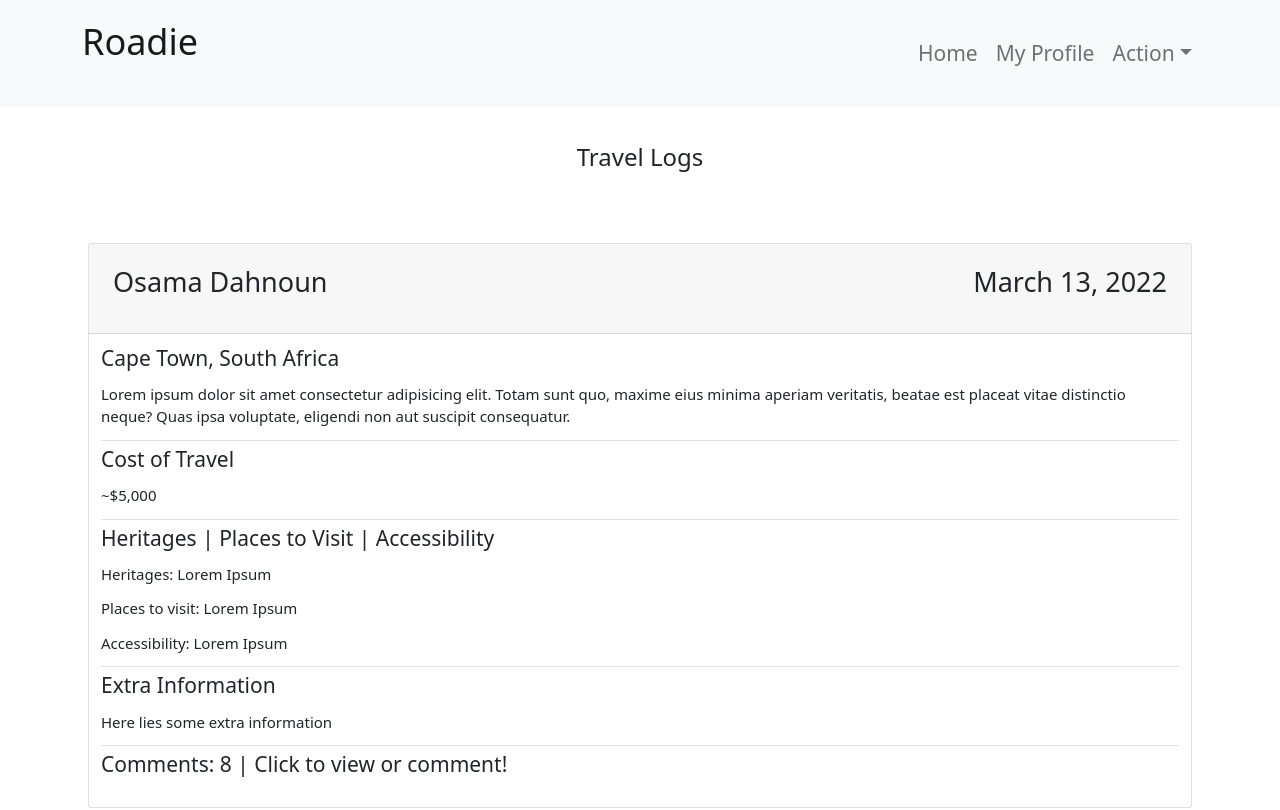
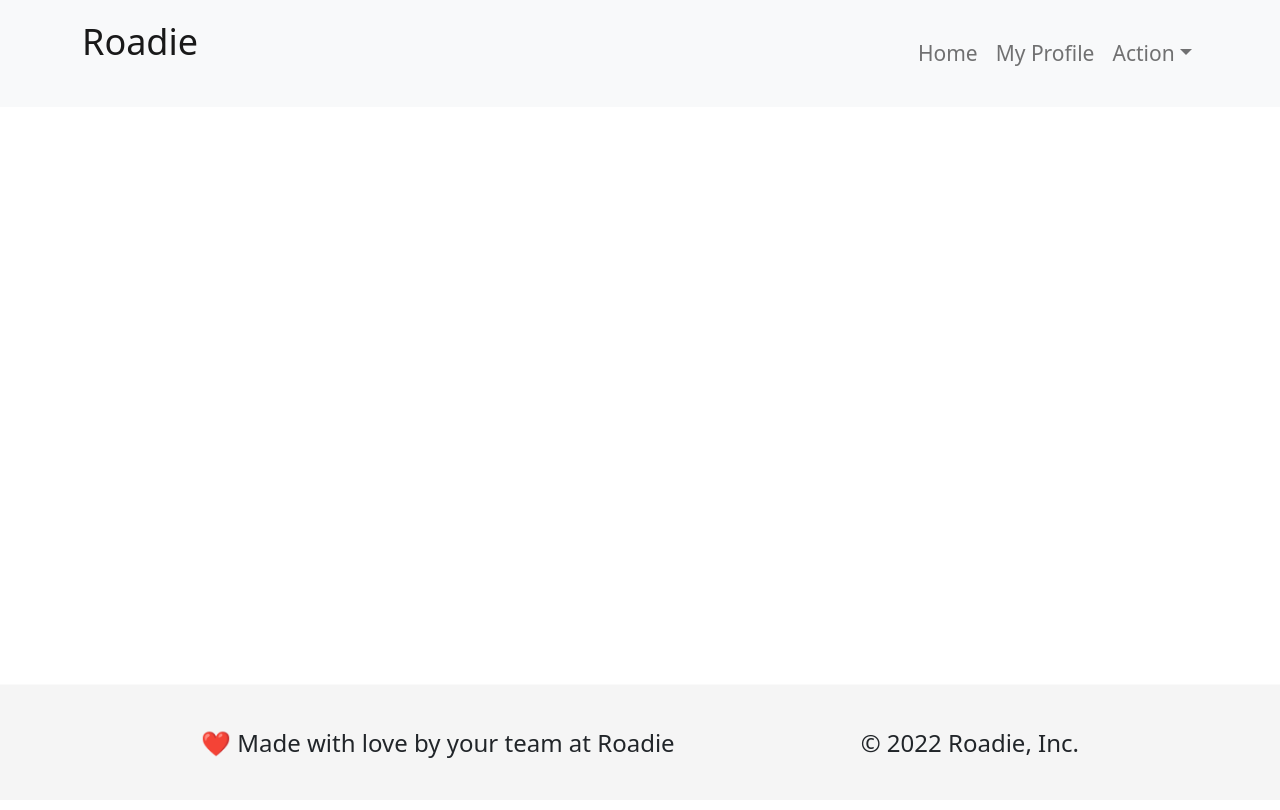
Before and after one commit to Osamadahnoun/roadie, a React (Create React App) app in the folder client/: page /auth in a window 1280 px wide. Shown: the top 810 px of the page. Built offline with nearby package versions, Linux system fonts and the light colour scheme.

Commit message:
footer component + addPost component

```diff
--- a/client/src/App.js
+++ b/client/src/App.js
@@ -2,6 +2,7 @@ import React from "react";
 import LandingPage from "./pages/LandingPage/LandingPage";
 import Authorization from "./pages/Authorization/Authorization";
 import Allposts from "./pages/AllPosts/AllPosts";
+import AddPost from "./pages/AddPost/AddPost";
 import Header from "./components/Header/Header";
 import Footer from "./components/Footer/Footer";
 import "bootstrap/dist/css/bootstrap.min.css";
@@ -12,8 +13,9 @@ function App() {
       {/* <LandingPage /> */}
       {/* <Authorization /> */}
       <Header />
-      <Allposts />
-      {/* <Footer /> */}
+      {/* <AddPost /> */}
+      {/* <Allposts /> */}
+      <Footer />
     </div>
   );
 }
--- /dev/null
+++ b/client/src/components/Footer/Footer.css
@@ -0,0 +1,12 @@
+.footer {
+  background-color: WhiteSmoke;
+  width: 100%;
+  position: sticky;
+  top: 100%;
+  padding: 30px 25px;
+  text-align: center;
+}
+.footer p {
+  font-size: 2rem;
+  margin: 10px;
+}
--- a/client/src/components/Footer/Footer.js
+++ b/client/src/components/Footer/Footer.js
@@ -1,7 +1,13 @@
 import React from "react";
+import "./Footer.css";
 
 const Footer = () => {
-  return <div>Footer</div>;
+  return (
+    <div className="d-flex footer justify-content-evenly align-items-center flex-wrap">
+      <p>❤️ Made with love by your team at Roadie</p>
+      <p>&copy; 2022 Roadie, Inc.</p>
+    </div>
+  );
 };
 
 export default Footer;
--- a/client/src/components/Header/Header.css
+++ b/client/src/components/Header/Header.css
@@ -1,7 +1,3 @@
-html {
-  font-size: 12px;
-}
-
 .title1 p {
   font-size: 3rem;
   margin: 3px;
--- a/client/src/components/Header/Header.js
+++ b/client/src/components/Header/Header.js
@@ -4,8 +4,8 @@ import { Navbar, Nav, Container, NavDropdown } from "react-bootstrap";
 
 const Header = () => {
   return (
-    <div>
-      <Navbar bg="light" expand="lg" className="p-3 c">
+    <div className="w-100">
+      <Navbar bg="light" expand="lg" className="p-3">
         <Container className="container">
           <div>
             <Navbar.Brand href="#home" className="title1">
--- a/client/src/index.css
+++ b/client/src/index.css
@@ -2,6 +2,10 @@
   margin: 0;
   padding: 0;
   box-sizing: border-box;
+}
+
+html {
+  font-size: 12px;
 }
 
 body {
@@ -17,3 +21,10 @@ code {
   font-family: source-code-pro, Menlo, Monaco, Consolas, "Courier New",
     monospace;
 }
+
+.App {
+  min-height: 100vh;
+  display: flex;
+  flex-direction: column;
+  align-items: center;
+}
--- /dev/null
+++ b/client/src/pages/AddPost/AddPost.css
@@ -0,0 +1,14 @@
+.form {
+  background-color: whitesmoke;
+  padding: 30px;
+  border-radius: 12px;
+}
+
+.label p {
+  font-size: 2rem;
+}
+
+.logBtn {
+  font-size: 1.5rem;
+  border-radius: 10px;
+}
--- a/client/src/pages/AddPost/AddPost.js
+++ b/client/src/pages/AddPost/AddPost.js
@@ -1,7 +1,84 @@
 import React from "react";
+import { Form, FloatingLabel } from "react-bootstrap";
+import "./AddPost.css";
 
 const AddPost = () => {
-  return <div>AddPost</div>;
+  return (
+    <div className="col-10 col-sm-10 col-md-8 col-lg-8 col-xl-8 mt-4 mb-3 form-cont">
+      <Form className="form">
+        <Form.Group className="mb-3" controlId="formBasicLocation">
+          <Form.Label class="label">
+            <p>Location Visited</p>
+          </Form.Label>
+          <Form.Control
+            type="text"
+            name="location"
+            placeholder="Enter location"
+          />
+        </Form.Group>
+        <Form.Group className="mb-3" controlId="formBasicCost">
+          <Form.Label class="label">
+            <p>Cost of Travel</p>
+          </Form.Label>
+          <Form.Control
+            type="number"
+            name="cost"
+            placeholder="Cost of travel"
+          />
+        </Form.Group>
+        {/*  */}
+        <Form.Label className="label">
+          <p>We want to hear all about your trip!</p>
+        </Form.Label>
+        <FloatingLabel
+          controlId="floatingTextarea2"
+          label="Tell us about your trip!"
+        >
+          <Form.Control as="textarea" name="trip" style={{ height: "100px" }} />
+        </FloatingLabel>
+        {/*  */}
+        <Form.Label className="mt-5 mb-0 label">
+          <p>The information below isn't required</p>
+        </Form.Label>
+        <FloatingLabel
+          controlId="floatingTextarea"
+          label="Heritages"
+          className="mb-3 mt-3"
+        >
+          <Form.Control as="textarea" name="heritage" />
+        </FloatingLabel>
+        {/*  */}
+        <FloatingLabel
+          controlId="floatingTextarea"
+          label="Places to Visit"
+          className="mb-3"
+        >
+          <Form.Control as="textarea" name="places" />
+        </FloatingLabel>
+        {/*  */}
+        <FloatingLabel
+          controlId="floatingTextarea"
+          label="Accessibility"
+          className="mb-3"
+        >
+          <Form.Control as="textarea" name="accessibility" />
+        </FloatingLabel>
+        {/*  */}
+        <FloatingLabel
+          controlId="floatingTextarea"
+          label="Feel free to add any additional info here!"
+          className="mb-3"
+        >
+          <Form.Control as="textarea" name="accessibility" />
+        </FloatingLabel>
+        {/*  */}
+        {/* <Button variant="danger" className="w-100 " type="submit">
+          Share your Log!
+        </Button> */}
+        <button className="logBtn w-100 p-2">Share your Log!</button>
+      </Form>
+    </div>
+  );
 };
 
 export default AddPost;
```
